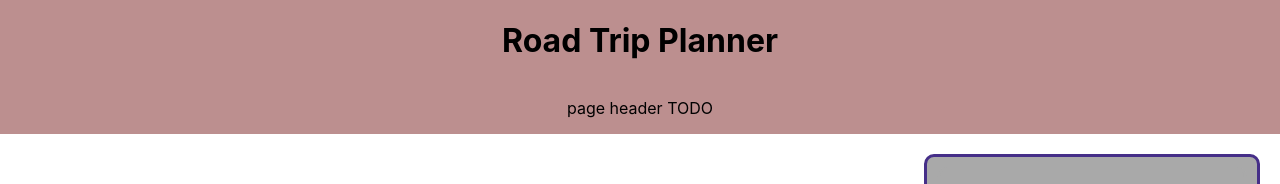
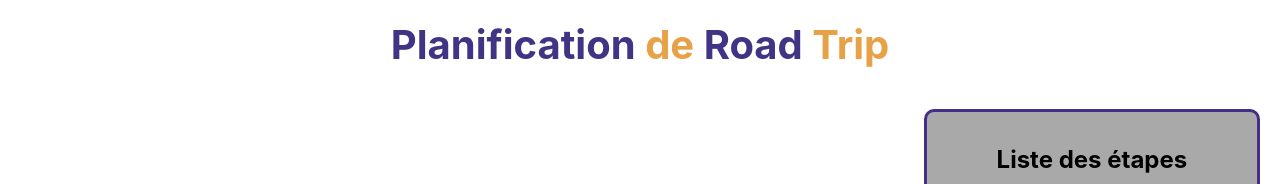
Before and after one commit to aleyra/Road-Trip-Planner, a React (Create React App) app in the folder front/: page /#/ in a window 1280 px wide. Shown: the top 184 px of the page. Built offline with nearby package versions, Linux system fonts and the light colour scheme.

Commit message:
un Titre aux couleurs de wannup

```diff
--- /dev/null
+++ b/front/src/containers/HeaderContainer.jsx
@@ -0,0 +1,29 @@
+import React from "react";
+
+//css
+import './../css/header.css';
+
+function alternateColorsInString(string) {
+    let newString = "";
+    const words = string.split(" ");
+    const coloredWords = words.map((word, index) => {
+        if (index % 2 === 0) {
+            return <span className="violet">{word} </span>;
+        } else {
+            return <span className="orange">{word} </span>;
+        }
+    });
+    return <React.Fragment>{coloredWords}</React.Fragment>;
+}
+
+function HeaderContainer() {
+    return (
+        <React.Fragment>
+            <h1 className="title">
+                {alternateColorsInString("Planification de Road Trip")}
+            </h1>
+        </React.Fragment>
+    );
+}
+
+export default HeaderContainer;
--- a/front/src/containers/MainContainer.jsx
+++ b/front/src/containers/MainContainer.jsx
@@ -6,13 +6,13 @@ import './../css/main.css';
 //functions
 import MyMapContainer from "./MapContainer";
 import StepListContainer from "./stepsContainers/StepListContainer";
+import HeaderContainer from "./HeaderContainer";
 
 function MainContainer() {
 	return (
 		<React.Fragment>
 			<div className="main-header">
-				<h1>Road Trip Planner</h1>
-				<p>page header TODO</p>
+				<HeaderContainer />
 			</div>
 			<div className="main-body">
 				<div className="main-map">
--- /dev/null
+++ b/front/src/css/header.css
@@ -0,0 +1,14 @@
+.title {
+    font-size: 2.5rem;
+    font-weight: bold;
+    text-align: center;
+    margin: 20px 0;
+  }
+
+  .orange {
+    color: var(--logo-wannup-orange); /* Couleur principale du logo Wannup */
+  }
+
+  .violet {
+    color: var(--logo-wannup-violet); /* Couleur secondaire du logo Wannup */
+  }
--- a/front/src/css/main.css
+++ b/front/src/css/main.css
@@ -9,8 +9,6 @@
   flex-direction: column;
   align-items: center;
   justify-content: center;
-  /* tmp */
-  background-color: rosybrown;
 }
 
 .main-body {
```
Also changed, not shown: 1 other file (tests, documents, lock files or other folders).
